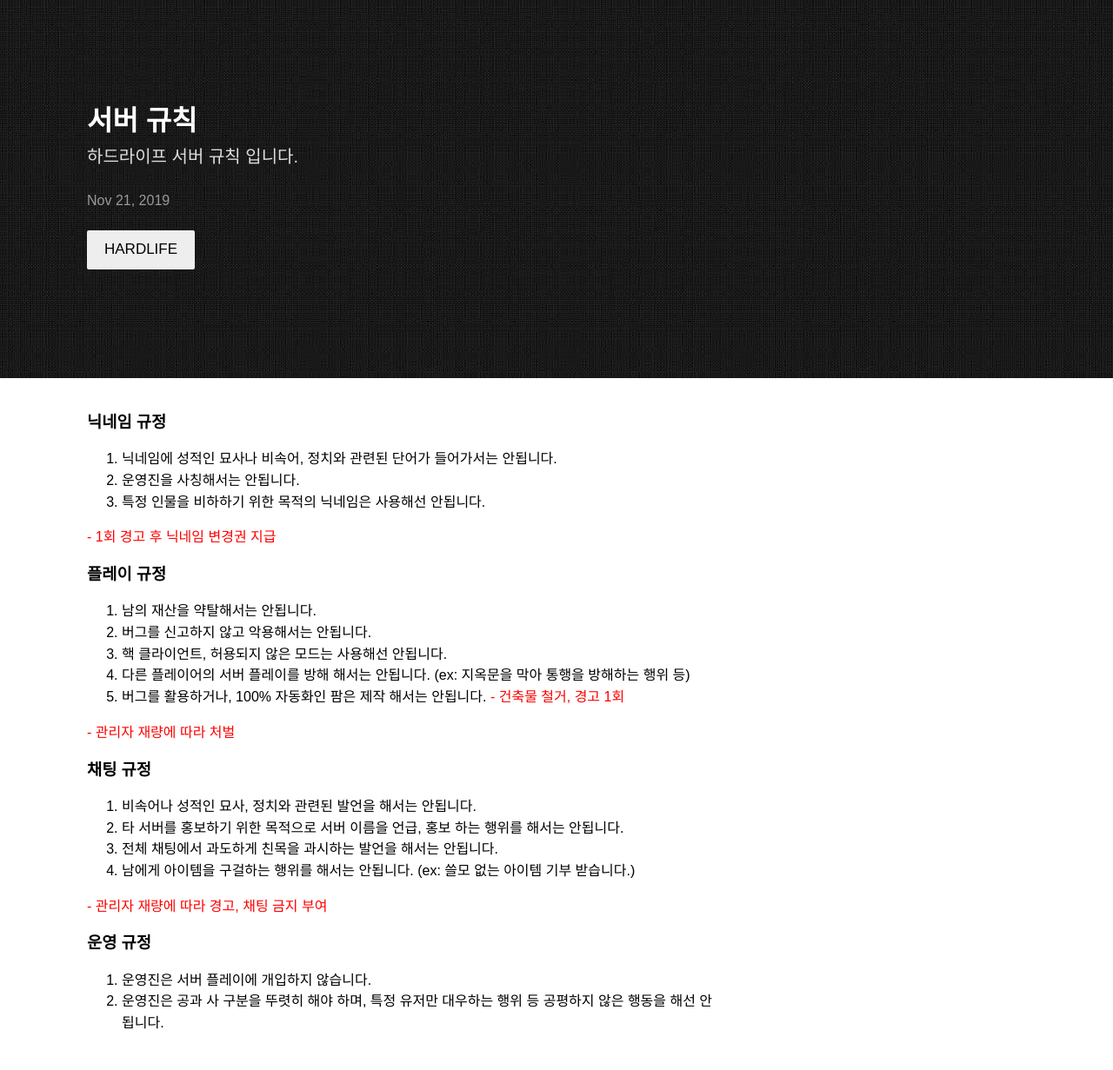
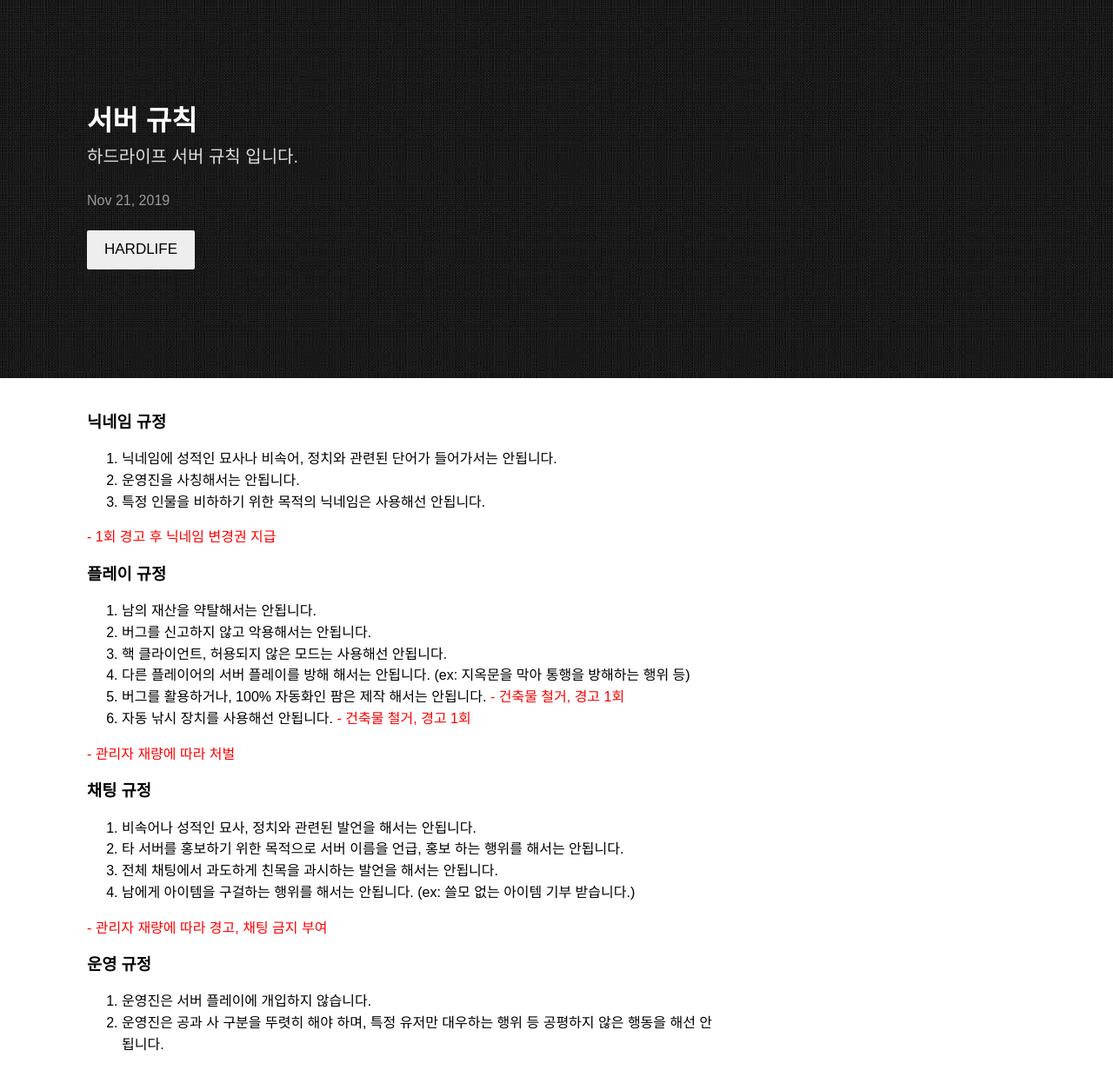
Before and after one commit to dueilee0/dueilee0.github.io, a Jekyll site: the page built from _posts/2019-11-21-서버-규칙.markdown, in a window 1280 px wide. Shown: the whole page at 87% size. Built offline with Jekyll 4.4.1, drawn with Linux system fonts in a browser that asks for light colours; some web fonts are replaced; before the commit the page ends 1206 px from its top, so only the background shows below that.

Commit message:
Update 2019-11-21-서버-규칙.markdown

```diff
--- a/_posts/2019-11-21-서버-규칙.markdown
+++ b/_posts/2019-11-21-서버-규칙.markdown
@@ -18,6 +18,7 @@ categories: HARDLIFE
 3. 핵 클라이언트, 허용되지 않은 모드는 사용해선 안됩니다.
 4. 다른 플레이어의 서버 플레이를 방해 해서는 안됩니다. (ex: 지옥문을 막아 통행을 방해하는 행위 등)
 5. 버그를 활용하거나, 100% 자동화인 팜은 제작 해서는 안됩니다. <span style="color:red">- 건축물 철거, 경고 1회</span>
+6. 자동 낚시 장치를 사용해선 안됩니다. <span style="color:red">- 건축물 철거, 경고 1회</span>
 
 <span style="color:red">- 관리자 재량에 따라 처벌</span>
 
```
